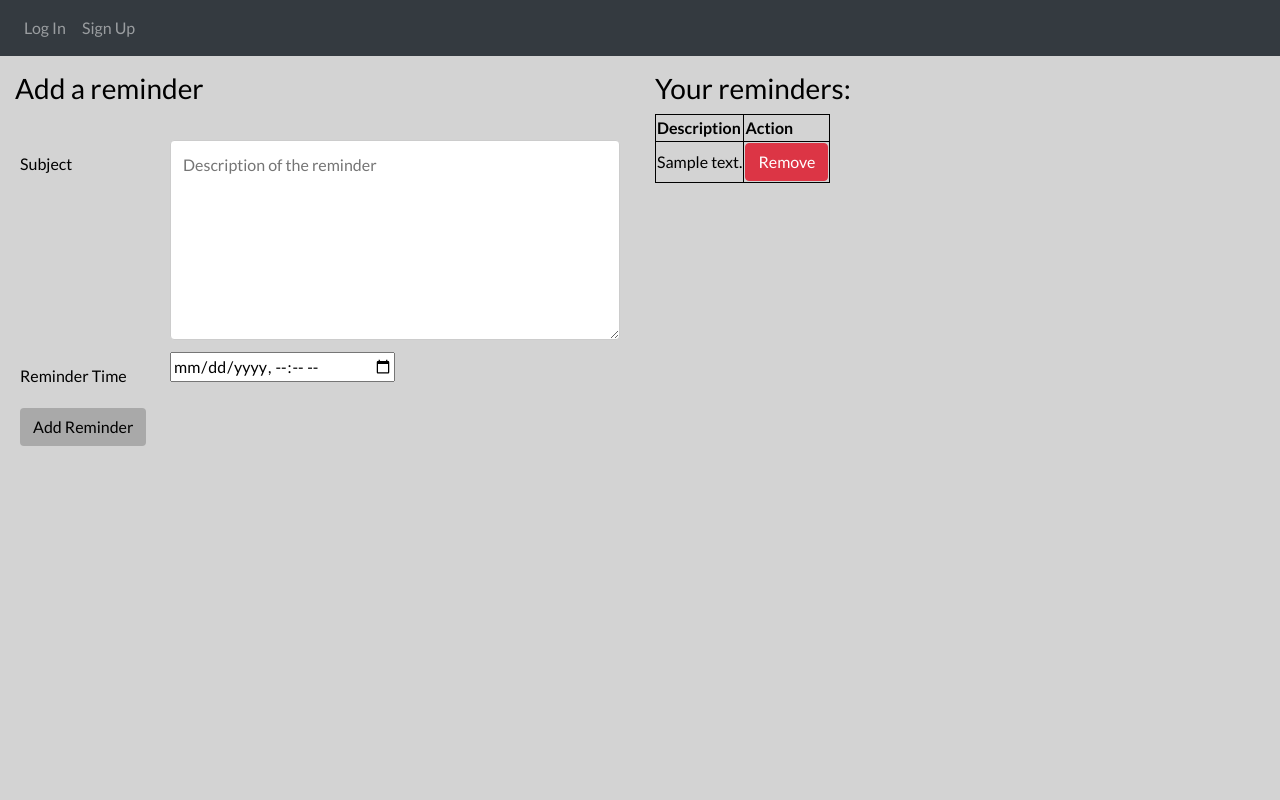
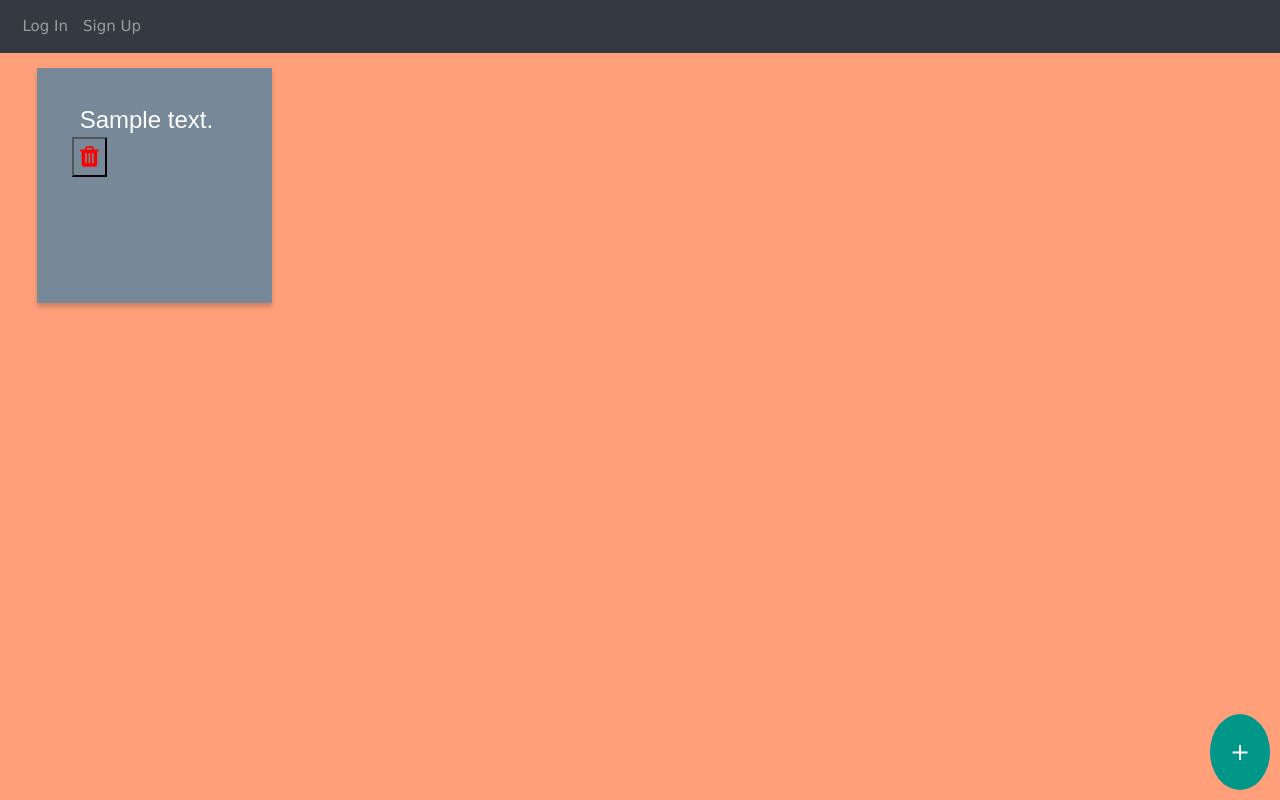
Before and after one commit to ayush113/ITA_FINAL, a Django app: template templates/reminders/index.html in a window 1280 px wide. Run offline with Django 3.2, Linux system fonts and the light colour scheme; the template is opened without the code that fills it: most values are stand-ins (such as "Sample title", 1, 10 or a date in 2020); some libraries are stand-ins or nearby versions.

Commit message:
New UI changes

```diff
--- a/accounts/templates/accounts/layout/page.html
+++ b/accounts/templates/accounts/layout/page.html
@@ -16,6 +16,7 @@
         <meta name="author" content="Gauri Baraskar">
 
         <link rel="icon" href="{% static 'finallogo.png' %}">
+
         <script
   src="https://code.jquery.com/jquery-3.3.1.js"
   integrity="sha256-2Kok7MbOyxpgUVvAk/HJ2jigOSYS2auK4Pfzbm7uH60="
@@ -44,6 +45,7 @@
                     background-color: lightgray;
                     font-family: 'Lato';
                     color: black;
+
                 }
 
     .sidenav {
--- a/templates/home/dashboard.html
+++ b/templates/home/dashboard.html
@@ -11,7 +11,9 @@
             width: 400px;
         }
         body{
-            background-color: lightblue;
+            background-image: url("{% static 'img/bg.jpeg' %}");
+            background-size: cover;
+            background-repeat: no-repeat;
         }
     </style>
 <script>
--- a/templates/reminders/index.html
+++ b/templates/reminders/index.html
@@ -4,6 +4,9 @@
 <!DOCTYPE html>
 <html lang="en">
 <head>
+    <link rel="stylesheet" href="https://cdnjs.cloudflare.com/ajax/libs/font-awesome/4.7.0/css/font-awesome.min.css">
+    <link rel="stylesheet" href="https://www.w3schools.com/w3css/4/w3.css">
+
     <meta charset="UTF-8">
     <title>Reminders</title>
     <script>
@@ -20,10 +23,37 @@
                 location.reload()
             })
         }
+
+        $(document).ready(function () {
+            $("#addrem").hide()
+        })
     </script>
     <style>
+        .btn1{
+            background-color: transparent;
+            color: red;
+        }
+        .button {
+    background-color: #4CAF50; /* Green */
+    border: none;
+    color: white;
+    padding: 20px;
+    text-align: center;
+    text-decoration: none;
+    position:absolute;
+    bottom:0;
+     right:0;
+    display: inline-block;
+    font-size: 16px;
+    margin: 10px 10px;
+    cursor: pointer;
+    font-size: 40px;
+}
+
+
+.button5 {border-radius: 50%;}
         body{
-            background-color: lightgray;
+            background-color: lightsalmon;
         }
         .pads{
             padding: 15px;
@@ -99,12 +139,101 @@ input[type=submit]:hover {
     border: 1px solid black;
 
         }
+                  .note-wrap {
+  width: 235px;
+  min-height: 235px;
+  padding: 35px;
+  margin: 0 22px 44px 22px;
+  position: relative;
+  font-size: 24px;
+  vertical-align: top;
+  display: inline-block;
+  font-family: Englebert, Arial;
+  color: #4b453c;
+  background: #F7E999;
+  line-height: 34px;
+  text-align: center;
+  box-shadow: 0 4px 5px rgba(0, 0, 0, 0.2);
+}
+
+.note-wrap a {
+  color: #6b824f;
+  text-decoration: none;
+  font-size: 20px;
+  -webkit-transition: all 0.4s ease;
+  -moz-transition: all 0.4s ease;
+  -o-transition: all 0.4s ease;
+  -ms-transition: all 0.4s ease;
+  transition: all 0.4s ease;
+}
+.note-wrap a:hover {
+  color: #D83A25;
+}
+
+
+
+.note-yellow {
+  background: #F7E999;
+  -webkit-transform: rotate(2deg);
+  -moz-transform: rotate(2deg);
+  -o-transform: rotate(2deg);
+  -ms-transform: rotate(2deg);
+  transform: rotate(2deg);
+}
+
+.note-blue {
+  background: lightslategray;
+  -webkit-transform: rotate(-2deg);
+  -moz-transform: rotate(0deg);
+  -o-transform: rotate(0deg);
+  -ms-transform: rotate(0deg);
+  transform: rotate(0deg);
+}
+
+.note-pink {
+  background: #FFBDA3;
+  -webkit-transform: rotate(1deg);
+  -moz-transform: rotate(1deg);
+  -o-transform: rotate(1deg);
+  -ms-transform: rotate(1deg);
+  transform: rotate(1deg);
+}
+
+.note-green {
+    background: #CAF4B9;
+    -webkit-transform: rotate(-1deg);
+    -moz-transform: rotate(-1deg);
+    -o-transform: rotate(-1deg);
+    -ms-transform: rotate(-1deg);
+    transform: rotate(-1deg);
+}
     </style>
 </head>
 <body>
 <div class ="row">
     <div class="col-lg-6">
-<h3>Add a reminder</h3>
+        {% if reminders %}
+        {% for data in reminders %}
+            <aside class="note-wrap note-blue" style="color: white">
+
+            <div class="row">
+              <div class="col-lg-11">
+                {{ data.description }}
+              </div>
+                <div class="col-lg-1">
+                <button class="btn1"><i class="fa fa-trash" onclick="removes('{{ data.description }}')"></i></button>
+                </div>
+            </div>
+
+            </aside>
+
+
+        {% endfor %}
+
+    {% endif %}
+    </div>
+    <div class=" col-lg-6" id="addrem">
+    <h3>Add a reminder</h3>
 
 
 <div class="container">
@@ -130,27 +259,9 @@ input[type=submit]:hover {
       <button class="btn btn-default" onclick="addsrem();" style="background-color: darkgray">Add Reminder</button>
     </div>
 </div>
+
     </div>
-    <div class=" col-lg-6">
-    {% if reminders %}
-
-        <h3>Your reminders:</h3>
-        <table class="responstable" >
-            <tr class="border">
-                <th>Description</th>
-                <th>Action</th>
-            </tr>
-            {% for data in reminders %}
-            <tr class="border">
-                <td>{{ data.description }}</td>
-                <td><button class="btn btn-danger" onclick="removes('{{ data.description }}');">Remove</button></td>
-            </tr>
-            {% endfor %}
-        </table>
-
-    {% endif %}
-    </div>
-
+<button class="w3-button w3-xlarge w3-circle w3-teal button" title="Add Reminder" onclick="$('#addrem').toggle()">+</button>
 </div>
 </body>
 </html>
--- a/templates/weather/index.html
+++ b/templates/weather/index.html
@@ -5,7 +5,6 @@
 <head>
     <meta charset="UTF-8">
     <title>What's the weather like?</title>
-
 </head>
 <body>
     <section class="hero is-primary">
--- a/weather/views.py
+++ b/weather/views.py
@@ -21,8 +21,7 @@ def index(request):
     weather_data = []
 
     for city in cities:
-        city_weather = requests.get(
-            url.format(city)).json()  # request the API data and convert the JSON to Python data types
+        city_weather = requests.get(url.format(city)).json()  # request the API data and convert the JSON to Python data types
 
         weather = {
             'city': city,
```
Also changed, not shown: other parts of templates/reminders/index.html (+10 -0 lines), templates/timings/index.html (+12 -0 lines), timings/views.py (+15 -1 lines), content/assets/img/2.jpeg (added), content/assets/img/bg.jpeg (added), db.sqlite3, 1 other file.
